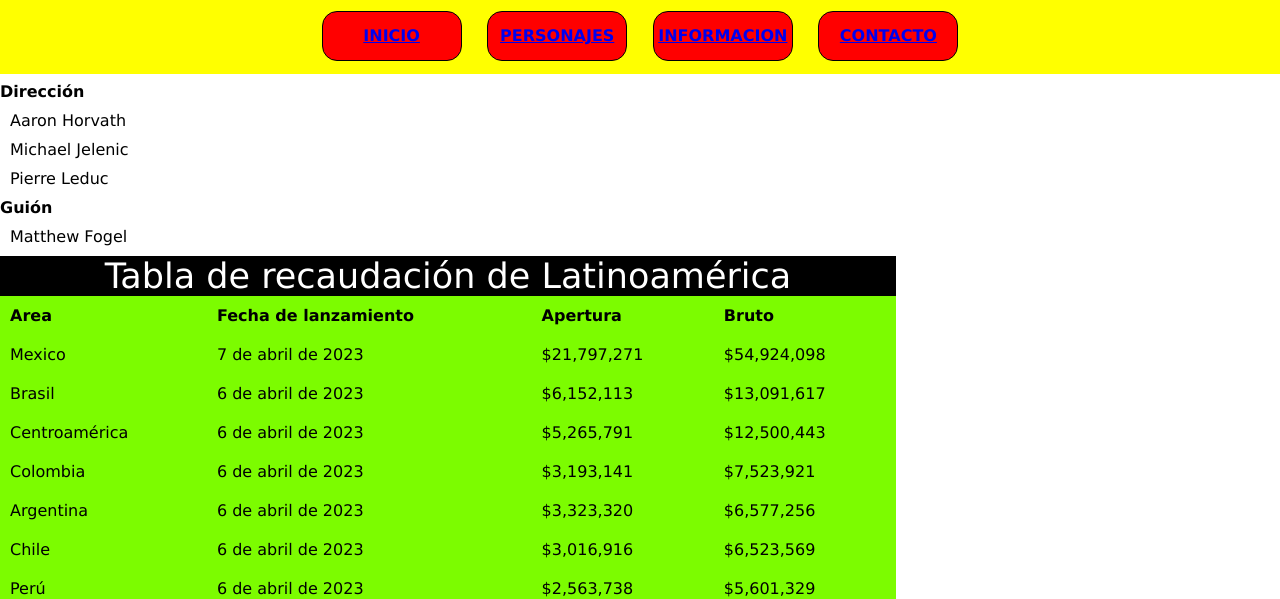
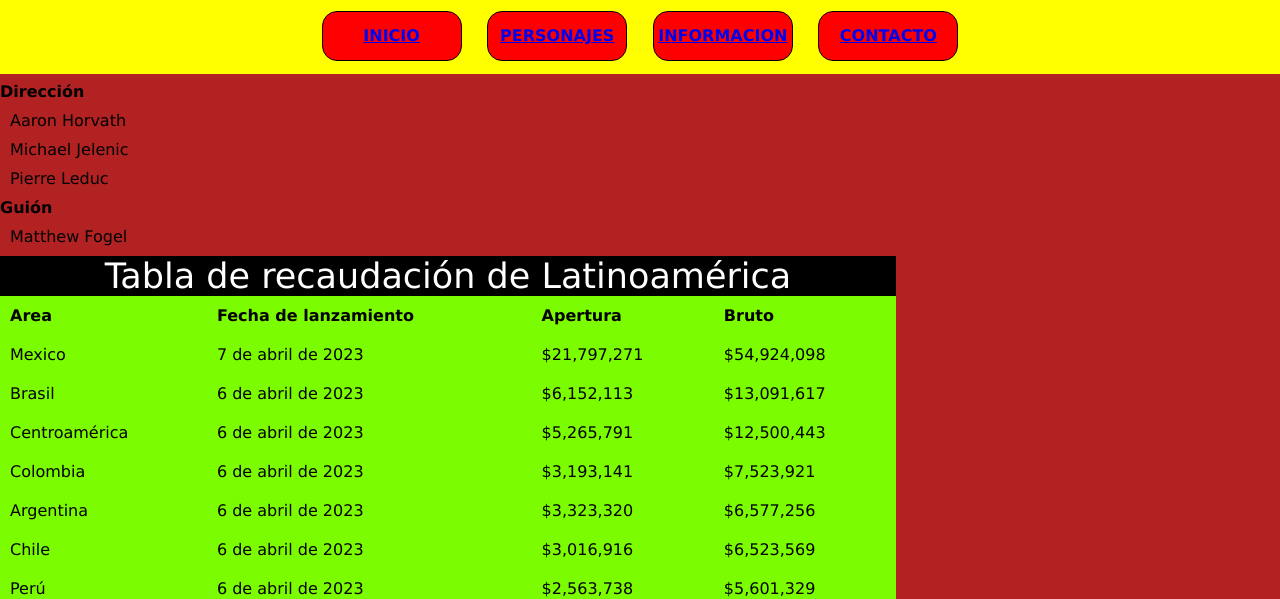
Before and after one commit to Flepix/webMario, a plain HTML site: page about.html in a window 1280 px wide. Shown: the part 202-801 px from the top of the page. Drawn offline with Linux system fonts and the light colour scheme.

Commit message:
Cambio el color de fondo de "Información"

```diff
--- a/assets/css/about.css
+++ b/assets/css/about.css
@@ -3,6 +3,7 @@
     margin: 0;
     box-sizing: border-box;
 }
+
 .logo{
     position: absolute;
 }
@@ -48,6 +49,9 @@ nav a{
     font-family: 'Lucida Sans', 'Lucida Sans Regular', 'Lucida Grande', 'Lucida Sans Unicode', Geneva, Verdana, sans-serif;
     font-weight: bold;
 }
+body{
+    background-color:firebrick;
+}
 dd{
     margin: 10px;
 }
@@ -57,6 +61,7 @@ dt{
 table{
     width: 70%;
     border-collapse: collapse;
+
 }
 table caption {
     background-color: black;
```
